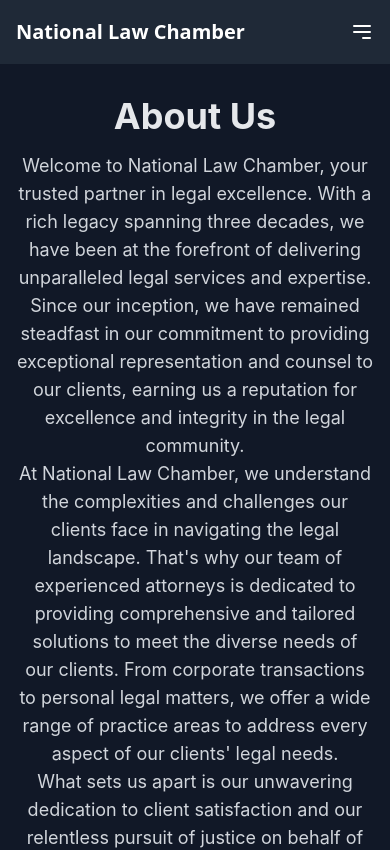
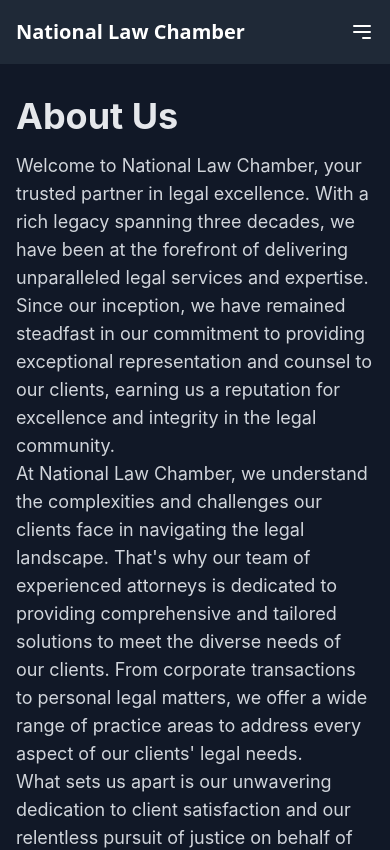
Before and after one commit to arpan-paudel/nlc, a React (Create React App) app: page /aboutus in a window 390 px wide. Shown: the top 850 px of the page. Built offline with nearby package versions, Linux system fonts and the light colour scheme.

Commit message:
fix: text-to left

```diff
--- a/src/Pages/AboutUs.jsx
+++ b/src/Pages/AboutUs.jsx
@@ -12,7 +12,7 @@ const AboutUs = () => {
             </Helmet>
             <div id="root" className="bg-gray-900 text-gray-200">
                 <div className="container mx-auto px-4 py-8">
-                    <div className="text-center md:text-left md:ml-4">
+                    <div className="text-left md:ml-4">
                         <h1 className="text-4xl font-bold text-gray-200 mb-4">About Us</h1>
                         <p className="text-lg text-gray-300 mb-8">
                             Welcome to National Law Chamber, your trusted partner in legal excellence. With a rich legacy spanning three decades, we have been at the forefront of delivering unparalleled legal services and expertise. Since our inception, we have remained steadfast in our commitment to providing exceptional representation and counsel to our clients, earning us a reputation for excellence and integrity in the legal community.
--- a/src/Pages/Consultation.jsx
+++ b/src/Pages/Consultation.jsx
@@ -132,7 +132,7 @@ const Consultation = () => {
             </Helmet>
             <div id="root" className="bg-gray-900 text-gray-200">
                 <div className="container mx-auto px-4 py-8">
-                    <div className="text-center md:text-left md:ml-4">
+                    <div className="text-left md:ml-4">
                         <h1 className="text-4xl font-bold text-gray-200 mb-4">Welcome to Our Consultation Services</h1>
                         <p className="text-lg text-gray-300 mb-8">
                             At National Law Chamber, we understand that every legal matter is unique and requires personalized attention. Our consultation services are designed to provide you with expert guidance and support tailored to your specific needs. Whether you're facing a complex legal issue or simply need clarification on a matter, our team of experienced professionals is here to help.
--- a/src/Pages/ContactUs.jsx
+++ b/src/Pages/ContactUs.jsx
@@ -111,7 +111,7 @@ const ContactUs = () => {
             </Helmet>
             <div id="root" className="bg-gray-900 text-gray-200">
                 <div className="container mx-auto px-4 py-8">
-                    <div className="text-center md:text-left md:ml-4">
+                    <div className="text-left md:ml-4">
                         <h1 className="text-4xl font-bold text-gray-200 mb-4">Contact Us</h1>
                         <p className="text-lg text-gray-300 mb-8">
                             We're here to help you with your legal needs. Contact National Law Chamber for expert legal services in Nepal.
--- a/src/Pages/PracticeAreas.jsx
+++ b/src/Pages/PracticeAreas.jsx
@@ -10,7 +10,7 @@ const PracticeAreas = () => {
             </Helmet>
             <div id="root" className="bg-gray-900 text-gray-200 py-8">
                 <div className="container mx-auto px-4">
-                    <div className="text-center md:text-left md:ml-4">
+                    <div className="text-left md:ml-4">
                         <h1 className="text-4xl font-bold text-gray-200 mb-4">Practice Areas</h1>
                         <p className="text-lg text-gray-300 mb-8">
                             Explore our practice areas at National Law Chamber. Our team provides expert legal services tailored to your needs.
```
